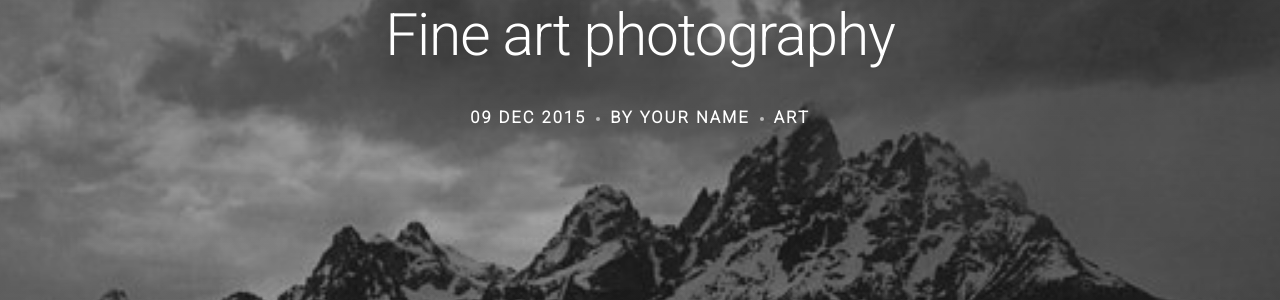
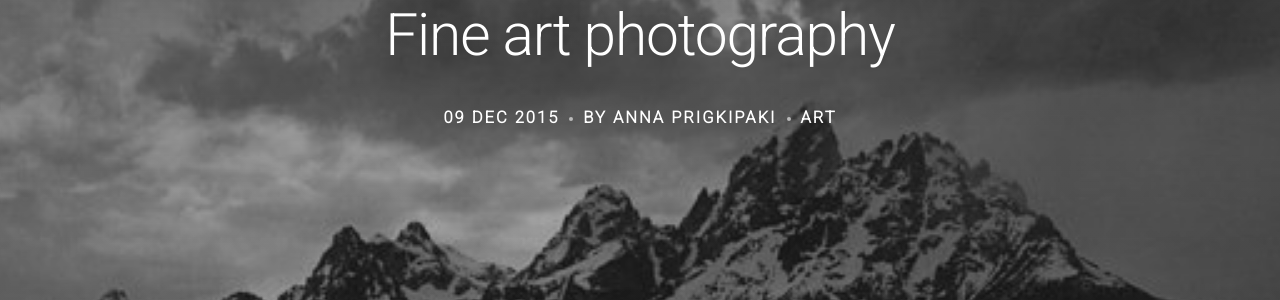
Before and after one commit to vincentchan/mickey, a Jekyll site: the page built from _posts/2015-12-09-fine-art-photography.md, in a window 1280 px wide. Shown: the part 243-543 px from the top of the page. Built offline with Jekyll 4.4.1, drawn with Linux system fonts in a browser that asks for light colours; nearby versions of some CDN libraries; some web fonts are replaced; Markdown is read by kramdown in place of the engine named in the settings; comment, search, counter and statistics services are not loaded; some of the changed lines change nothing that is shown.

Commit message:
Update _config.yml

```diff
--- a/_config.yml
+++ b/_config.yml
@@ -1,22 +1,22 @@
-
 # Syntax highlighting
-markdown:            redcarpet
-highlighter:         pygments
+markdown:  redcarpet
+highlighter:  pygments
 
 # Permalinks
 permalink:           /:title
 relative_permalinks: true
 
 # Setup
-timezone:            your timezone # eg. Asia/Kathmandu
-locale:              your locale language # eg. en_us
-name:				         site name
-title:               site title
-tagline:             'tagline'
-description:         'description'
-url:                 site url
+timezone: Europe/Greece
+locale:  en_us
+name: Anna
+title: Photorgasms
+tagline: 'photos and more'
+description: 'aspiring photographer - art appreciator'
+url: http://sunbliss.github.io
+google_analytics:
 rss:                 rss feed url
-baseurl:             '/'
+baseurl: '/'
 baseurl_posts_img:   '/assets/images/posts/'
 baseurl_featured_img: '/assets/images/hero/'
 baseurl_featured_thumbnail: '/assets/images/thumbnail/'
@@ -25,18 +25,10 @@
 disqus:              disqus_shortname # get it on https://disqus.com/admin/
 
 author:
-  name:           	 your name
-  url:            	 your site url
-  facebook:          username
-  twitter:           username
-  google_plus:       username
-  linkedin:          username
-  dribbble:          username
-  pinterest:         username
-  kiva:              username
+  name:           	 Anna Prigkipaki
+  url:            	 http://sunbliss.github.io
+  flickr:          sunbliss
 
-fb_admins:           your facebook profile id
-fb_appid:            your facebook app id
 
 # Server
 destination:      	 ./_site
```
